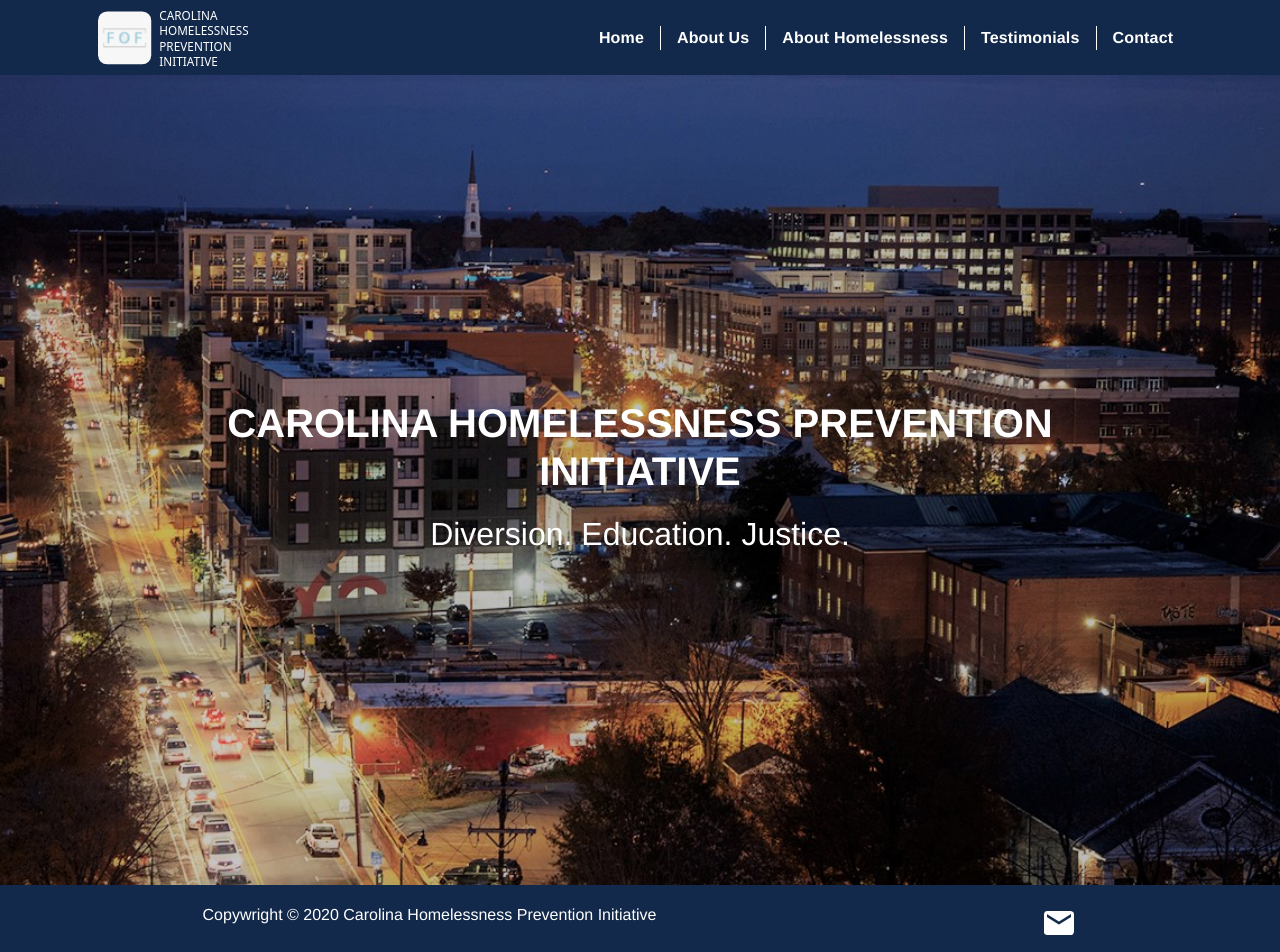
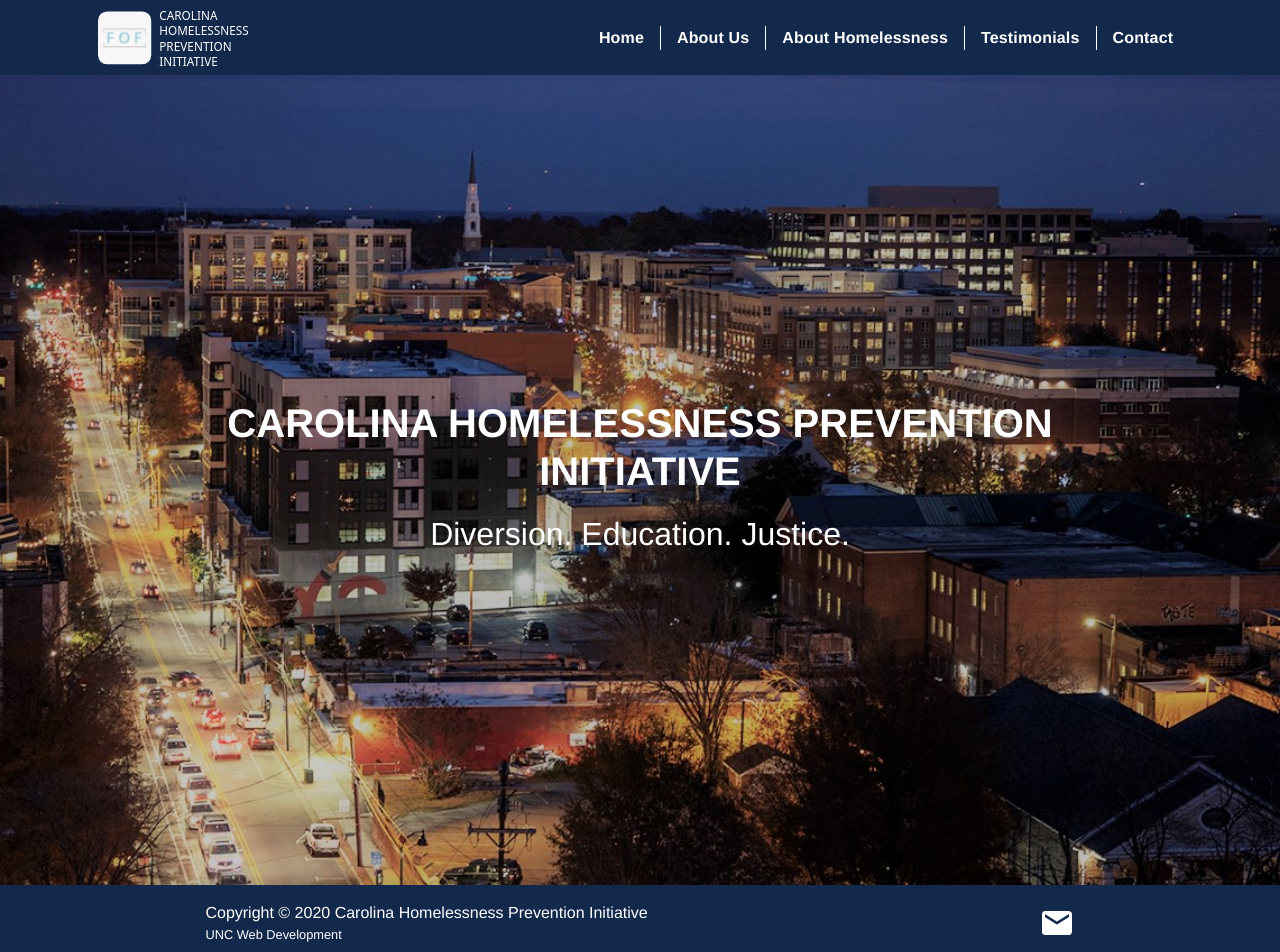
Before and after one commit to web-dev-carolina/CHPI, a React (Create React App) app in the folder chpi-website/: page / in a window 1280 px wide. Shown: the top 952 px of the page. Built offline with nearby package versions, Linux system fonts and the light colour scheme.

Commit message:
footer changes

```diff
--- a/chpi-website/src/CSS/Footer.css
+++ b/chpi-website/src/CSS/Footer.css
@@ -11,11 +11,11 @@
     z-index: 999;
     padding-left: 10px;
     padding-right: 10px;
-    /*margin-top: 20px;*/
 }
 
 .footer p {
-    color: var(--text-1)
+    color: var(--text-1);
+    margin: 0;
 }
 
 /* For phones like iphone 5 */
--- a/chpi-website/src/CSS/Home.css
+++ b/chpi-website/src/CSS/Home.css
@@ -1,5 +1,4 @@
 .home {
-    margin-top: 0px;
     position: relative;
     min-height: calc(100vh + 10px);
     text-align: center;
@@ -30,10 +29,6 @@
 }
 
 @media screen and (min-width: 760px) {
-
-    .home {
-        background-attachment: fixed;
-    }
 
     .header-content {
         position: absolute;
--- a/chpi-website/src/CSS/Homelessness.css
+++ b/chpi-website/src/CSS/Homelessness.css
@@ -15,6 +15,7 @@
   position: relative;
   background-size: cover;
   background-image: linear-gradient(rgba(0, 0, 0, 0.5), rgba(0, 0, 0, 0.5)), url('../Images/heroAboutH.jpg');
+  background-attachment: fixed;
 }
 
 .headerContent{
--- a/chpi-website/src/Component/Footer.js
+++ b/chpi-website/src/Component/Footer.js
@@ -3,12 +3,16 @@
 import { Link } from 'react-router-dom';
 import Email from '../Images/Email.png';
 
-function Footer(){
+function Footer() {
     return (
         <div className="footer">
-            <p>Copywright &#169; 2020 Carolina Homelessness Prevention Initiative</p>
+            <div>
+                <p>Copyright &#169; 2020 Carolina Homelessness Prevention Initiative</p>
+                <p style={{fontSize: ".8rem"}}>UNC Web Development</p>
+            </div>
+
             <Link to="/Contact">
-                    <img id="Email" src={Email} alt="Email" />
+                <img id="Email" src={Email} alt="Email" />
             </Link>
 
 
```
